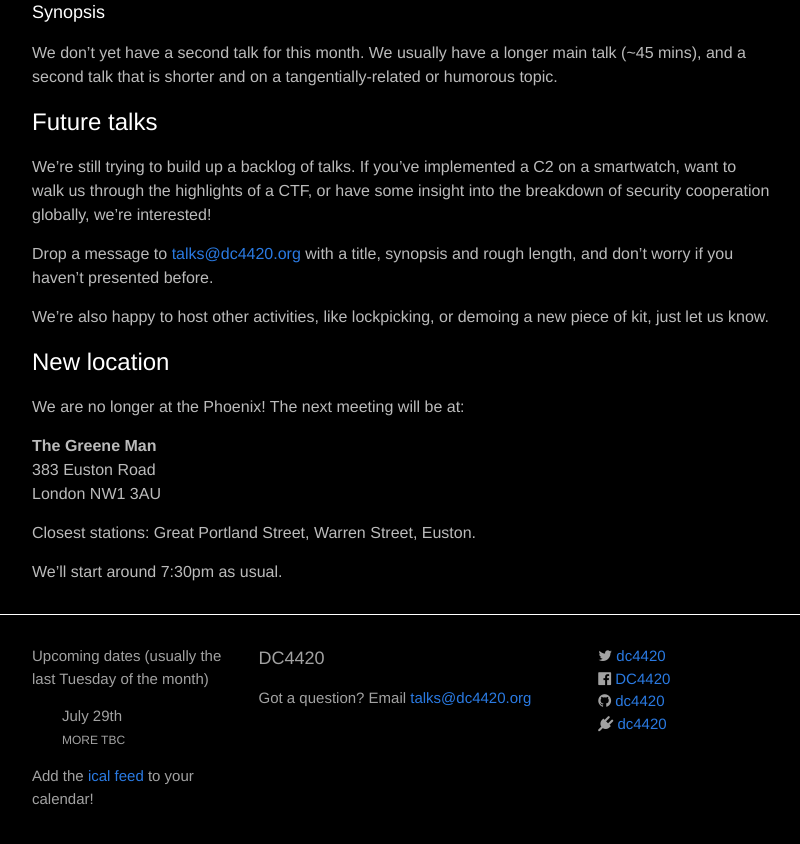
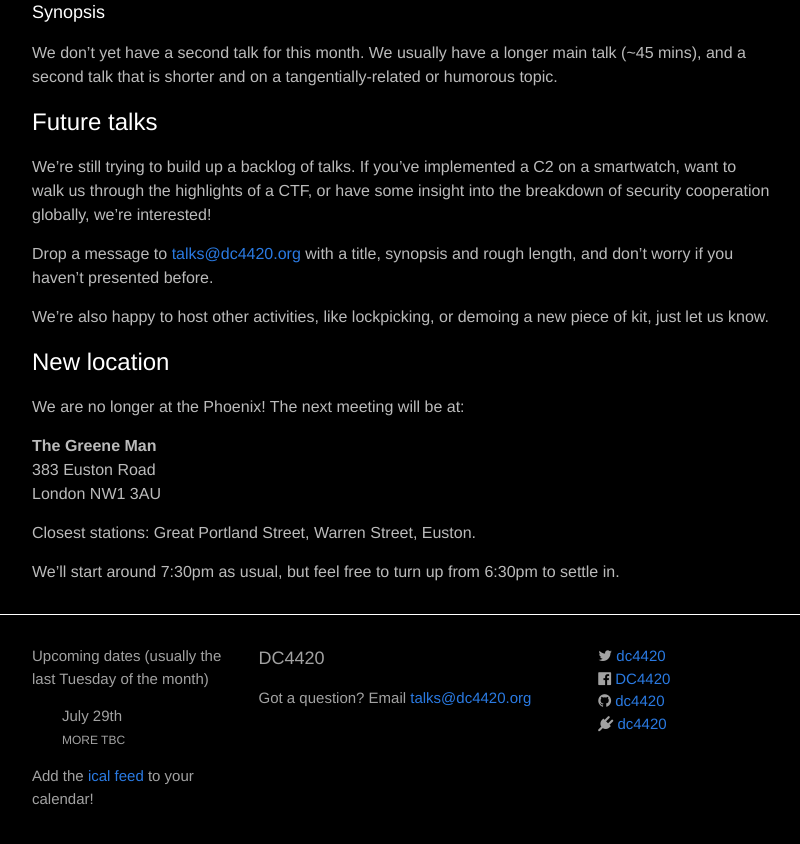
Before and after one commit to dc4420/website, a Jekyll site: the page built from _posts/2025-07-29-talks.markdown, in a window 1280 px wide and 900 px high, scrolled down 681 px. Shown: the top 844 px of the window, without its empty margins (238-1038 px from the left). Built offline with Jekyll 4.4.1, drawn with Linux system fonts in a browser that asks for light colours; nearby versions of some CDN libraries.

Commit message:
Add doors time

```diff
--- a/_posts/2025-07-29-talks.markdown
+++ b/_posts/2025-07-29-talks.markdown
@@ -51,4 +51,4 @@
 
 Closest stations: Great Portland Street, Warren Street, Euston.
 
-We'll start around 7:30pm as usual.
+We'll start around 7:30pm as usual, but feel free to turn up from 6:30pm to settle in.
```
